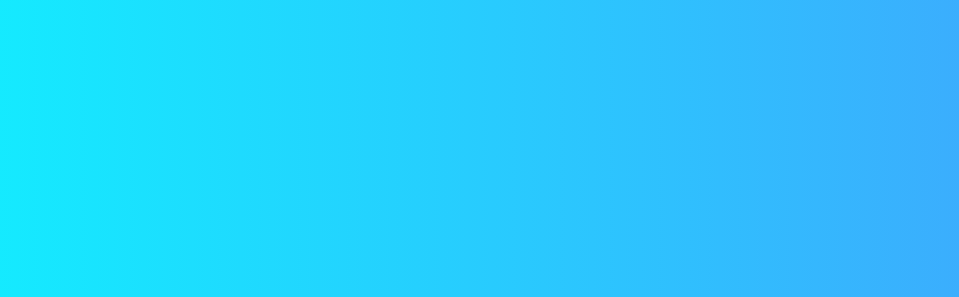
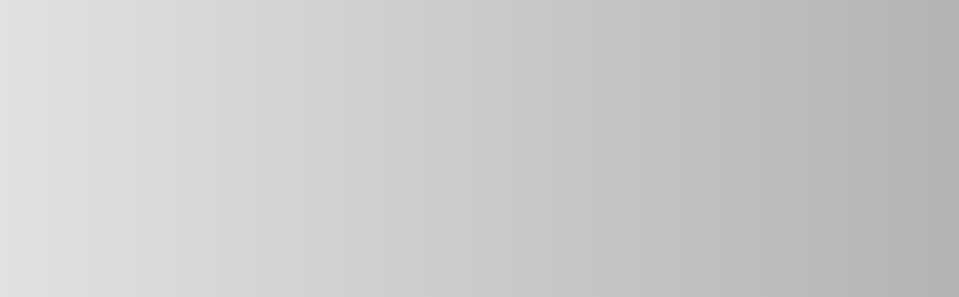
Before and after one commit to edkw/js-digital-clock, a plain HTML site: page index.html in a window 1280 px wide. Shown: the top 297 px of the page, without its empty margins (160-1119 px from the left). Drawn offline with nearby package versions, Linux system fonts and the light colour scheme.

Commit message:
change gradient

```diff
--- a/style.css
+++ b/style.css
@@ -8,7 +8,7 @@
 
 body {
     height: 100vh;
-    background: linear-gradient(90deg, rgba(14, 244, 255, 1), rgba(65, 164, 253, 1));
+    background: linear-gradient(90deg, rgba(233, 233, 233, 1), rgba(172, 172, 172, 1));
     display: flex;
     align-items: center;
     justify-content: center;
```
